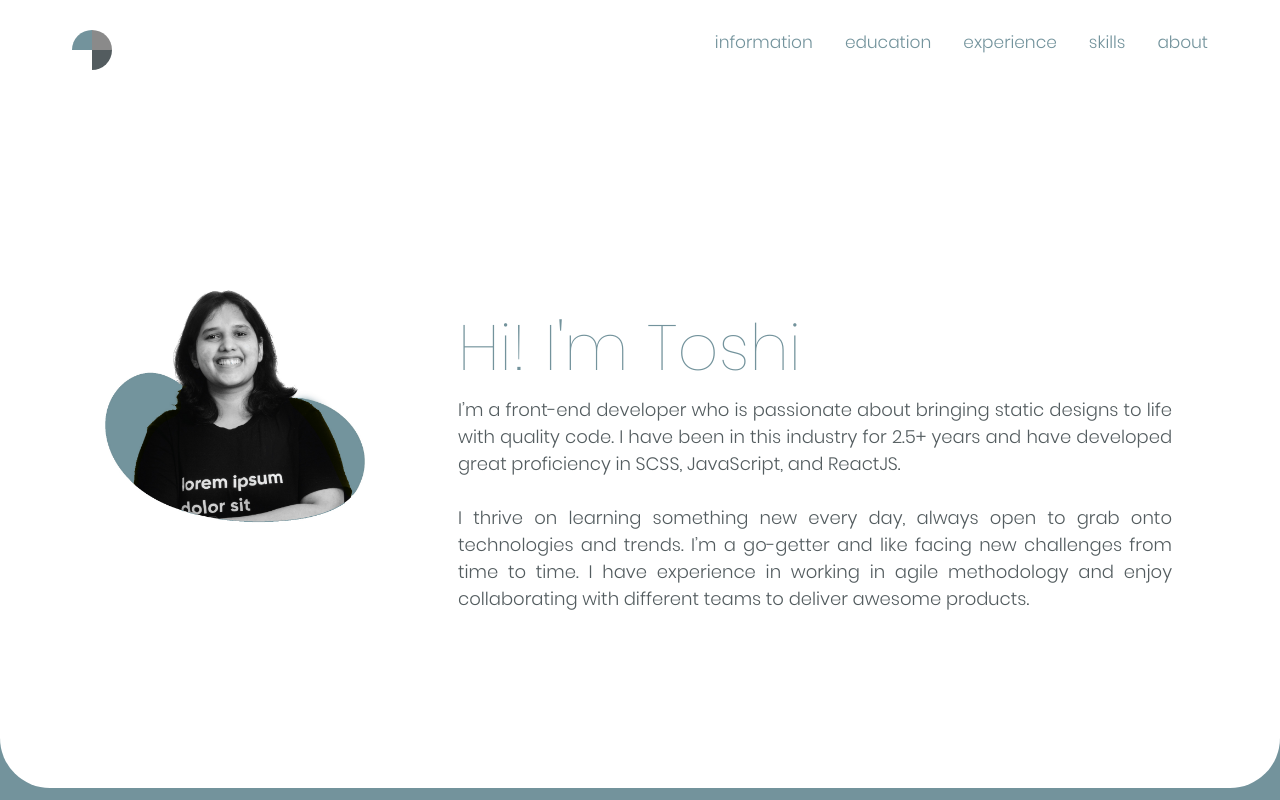
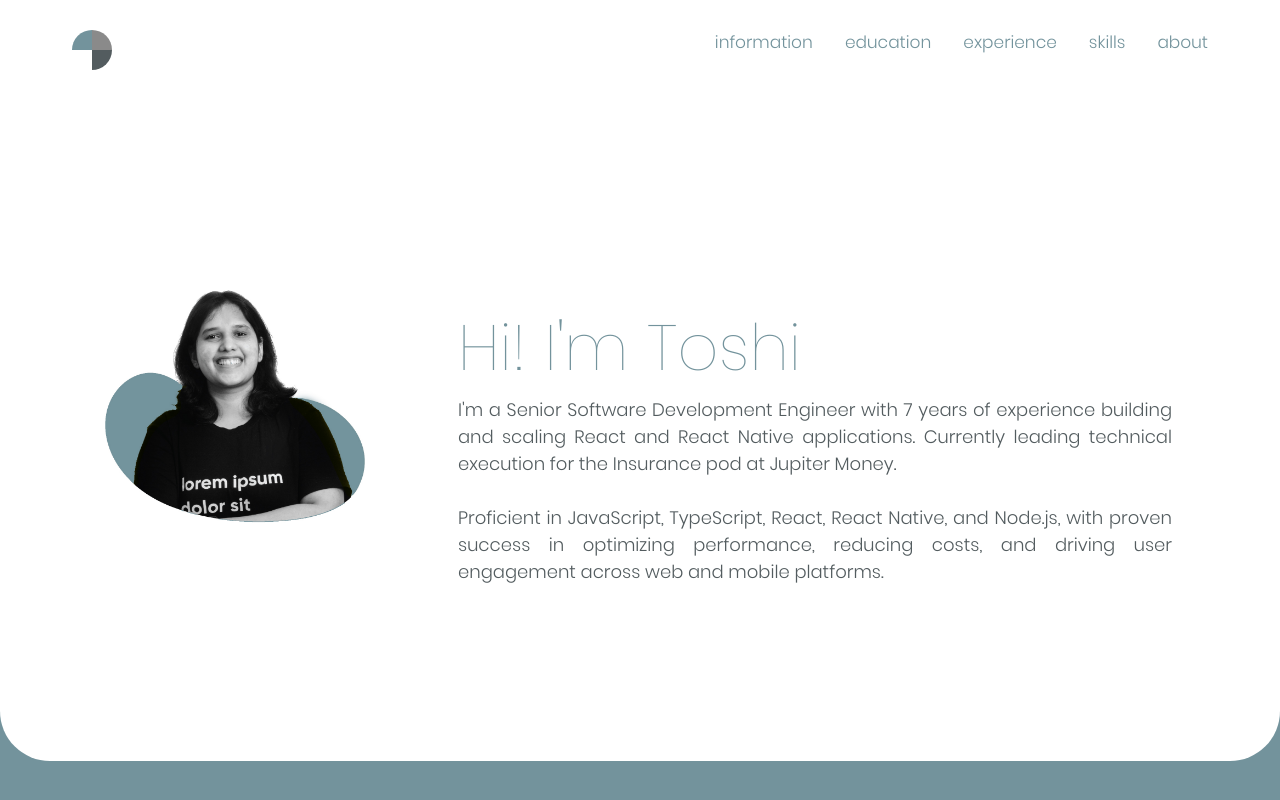
Before and after one commit to xero7412/xero7412.github.io, a React (Create React App) app: page / in a window 1280 px wide. Shown: the top 800 px of the page. Built offline with nearby package versions, Linux system fonts and the light colour scheme.

Commit message:
update about

```diff
--- a/src/containers/About/About.js
+++ b/src/containers/About/About.js
@@ -14,9 +14,11 @@ const About = () => {
                     {/* <i class="icon-editPen"></i>  */}
                 </div>
                 <div className={styles.text}>
-                    I’m a front-end developer who is passionate about bringing static designs to life with quality code. I have been in this industry for 2.5+ years and have developed great proficiency in  SCSS, JavaScript, and ReactJS.
-                    <br /> <br />
-                    I thrive on learning something new every day, always open to grab onto technologies and trends. I’m a go-getter and like facing new challenges from time to time. I have experience in working in agile methodology and enjoy collaborating with different teams to deliver awesome products.
+                    I'm a Senior Software Development Engineer with 7 years of experience building and scaling React and React Native
+                    applications. Currently leading technical execution for the Insurance pod at Jupiter Money.
+                    <br /> <br />Proficient in JavaScript,
+                    TypeScript, React, React Native, and Node.js, with proven success in optimizing performance, reducing costs, and
+                    driving user engagement across web and mobile platforms.
                 </div>
             </div>
         </div>
```
